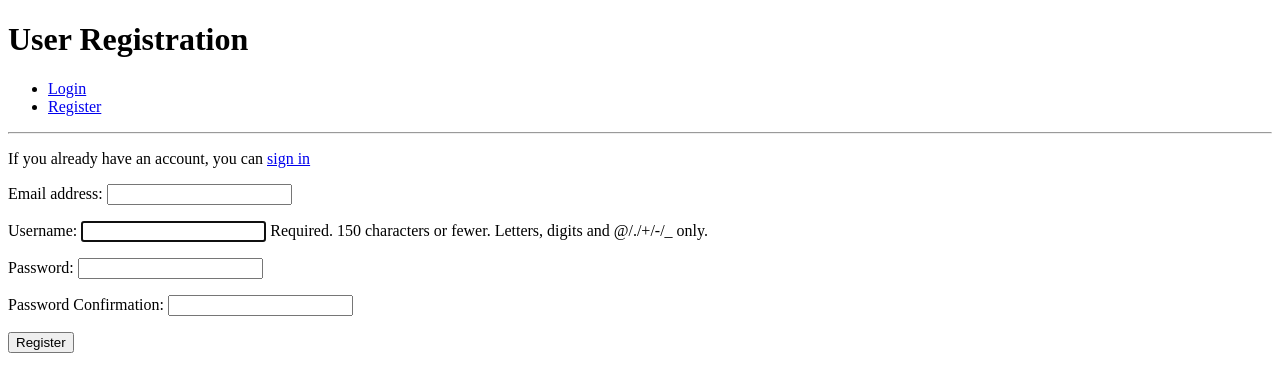
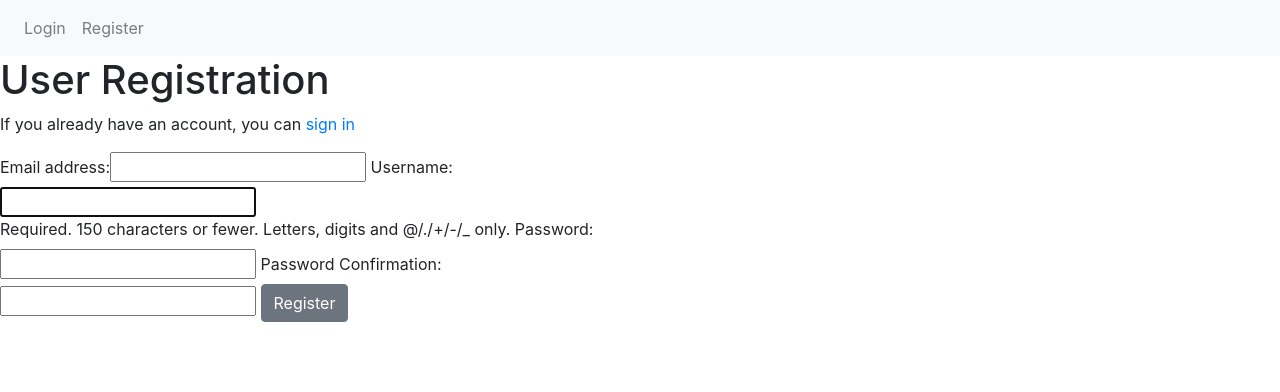
Before and after one commit to Sarani1612/django-authentication, a Django app: page /accounts/register/ in a window 1280 px wide. Shown: the top 392 px of the page. Run offline with Django 3.2, Linux system fonts and the light colour scheme; some libraries are stand-ins or nearby versions.

Commit message:
added css file

```diff
--- a/accounts/templates/login.html
+++ b/accounts/templates/login.html
@@ -1,4 +1,6 @@
 {% extends 'base.html' %}
+
+{% load bootstrap_tags %}
 
 {% block page_title %}Login Page{% endblock %}
 
@@ -6,8 +8,8 @@
 
 {% block content %}
 <form method="POST">
-    {% csrf_token %} {{ login_form }}
-    <button type="submit">Login</button>
+    {% csrf_token %} {{ login_form | as_bootstrap }}
+    <button type="submit" class="btn btn-secondary">Login</button>
 </form>
 
 <p><a href="{% url 'password_reset' %}">Reset Password</a></p>
--- a/accounts/templates/registration.html
+++ b/accounts/templates/registration.html
@@ -1,4 +1,6 @@
 {% extends 'base.html' %}
+
+{% load bootstrap_tags %}
 
 {% block page_title %}Registration Page{% endblock %}
 
@@ -8,8 +10,8 @@
 <p>If you already have an account, you can <a href="{% url 'login' %}"> sign in</a></p>
 
 <form method="POST">
-    {% csrf_token %} {{ registration_form.as_p }}
-    <button type="submit">Register</button>
+    {% csrf_token %} {{ registration_form | as_bootstrap }}
+    <button type="submit" class="btn btn-secondary">Register</button>
 </form>
 
 {% endblock %}
--- a/django_auth/settings.py
+++ b/django_auth/settings.py
@@ -41,6 +41,7 @@
     'django.contrib.sessions',
     'django.contrib.messages',
     'django.contrib.staticfiles',
+    'django_forms_bootstrap',
     'accounts'
 ]
 
@@ -130,6 +131,9 @@
 # https://docs.djangoproject.com/en/2.2/howto/static-files/
 
 STATIC_URL = '/static/'
+STATICFILES_DIRS = [
+    os.path.join(BASE_DIR, "static")
+]
 
 MESSAGE_STORAGE = "django.contrib.messages.storage.session.SessionStorage"
 
--- a/requirements.txt
+++ b/requirements.txt
@@ -1,5 +1,6 @@
 dj-database-url==0.5.0
 Django==2.2.11
+django-forms-bootstrap==3.1.0
 gunicorn==20.0.4
 pytz==2019.3
 sqlparse==0.3.1
--- /dev/null
+++ b/static/css/styles.css
@@ -0,0 +1,3 @@
+form {
+    width: 50%;
+}
--- a/templates/base.html
+++ b/templates/base.html
@@ -1,3 +1,5 @@
+{% load staticfiles %}
+
 <!DOCTYPE html>
 <html lang="en">
 
@@ -6,23 +8,31 @@
 	<meta name="viewport" content="width=device-width, initial-scale=1.0">
 	<meta http-equiv="X-UA-Compatible" content="ie=edge">
 	<title>{% block page_title%}{% endblock%}</title>
+    <link rel="stylesheet" href="https://stackpath.bootstrapcdn.com/bootstrap/4.4.1/css/bootstrap.min.css" integrity="sha384-Vkoo8x4CGsO3+Hhxv8T/Q5PaXtkKtu6ug5TOeNV6gBiFeWPGFN9MuhOf23Q9Ifjh" crossorigin="anonymous">
+    <link rel="stylesheet" href="{% static 'css/styles.css' %}">
 </head>
 
 <body>
-	<h1>{% block page_heading %}{% endblock %}</h1>
-
-	<nav>
-		<ul>
+	<nav class="navbar navbar-expand-lg navbar-light bg-light">
+		<ul class="navbar-nav mr-auto">
             {% if user.is_authenticated %}
-            <li><a href="{% url 'logout' %}">Logout</a></li>
-            <li><a href="{% url 'profile' %}">Profile</a></li>
+            <li class="nav-item">
+                <a href="{% url 'logout' %}" class="nav-link">Logout</a>
+            </li>
+            <li class="nav-item">
+                <a href="{% url 'profile' %}" class="nav-link">Profile</a>
+            </li>
             {% else %}
-            <li><a href="{% url 'login' %}">Login</a></li>
-			<li><a href="{% url 'registration' %}">Register</a></li>
+            <li class="nav-item">
+                <a href="{% url 'login' %}" class="nav-link">Login</a>
+            </li>
+			<li class="nav-item">
+                <a href="{% url 'registration' %}" class="nav-link">Register</a>
+            </li>
             {% endif %}
 		</ul>
 	</nav>
-	<hr>
+	<h1>{% block page_heading %}{% endblock %}</h1>
 	{% if messages %}
 	<div>
 		{% for message in messages %}
@@ -32,6 +42,12 @@
 	{% endif %}
 
     {% block content%} {% endblock %}
+
+    <!-- Scripts for Bootstrap -->
+    <script src="https://code.jquery.com/jquery-3.4.1.slim.min.js" integrity="sha384-J6qa4849blE2+poT4WnyKhv5vZF5SrPo0iEjwBvKU7imGFAV0wwj1yYfoRSJoZ+n" crossorigin="anonymous"></script>
+    <script src="https://cdn.jsdelivr.net/npm/popper.js@1.16.0/dist/umd/popper.min.js" integrity="sha384-Q6E9RHvbIyZFJoft+2mJbHaEWldlvI9IOYy5n3zV9zzTtmI3UksdQRVvoxMfooAo" crossorigin="anonymous"></script>
+    <script src="https://stackpath.bootstrapcdn.com/bootstrap/4.4.1/js/bootstrap.min.js" integrity="sha384-wfSDF2E50Y2D1uUdj0O3uMBJnjuUD4Ih7YwaYd1iqfktj0Uod8GCExl3Og8ifwB6" crossorigin="anonymous"></script>
+
 </body>
 
 </html>
```
